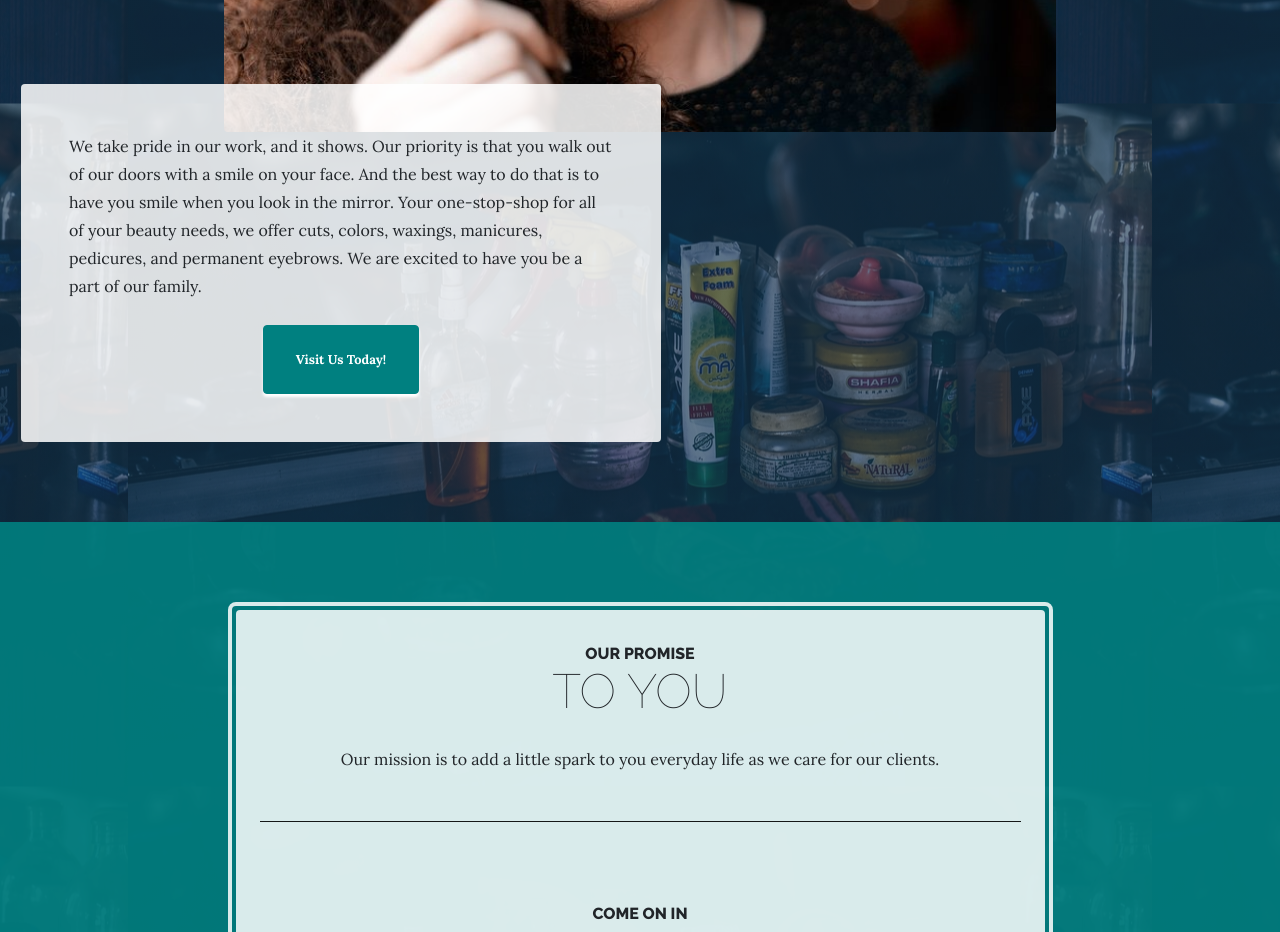
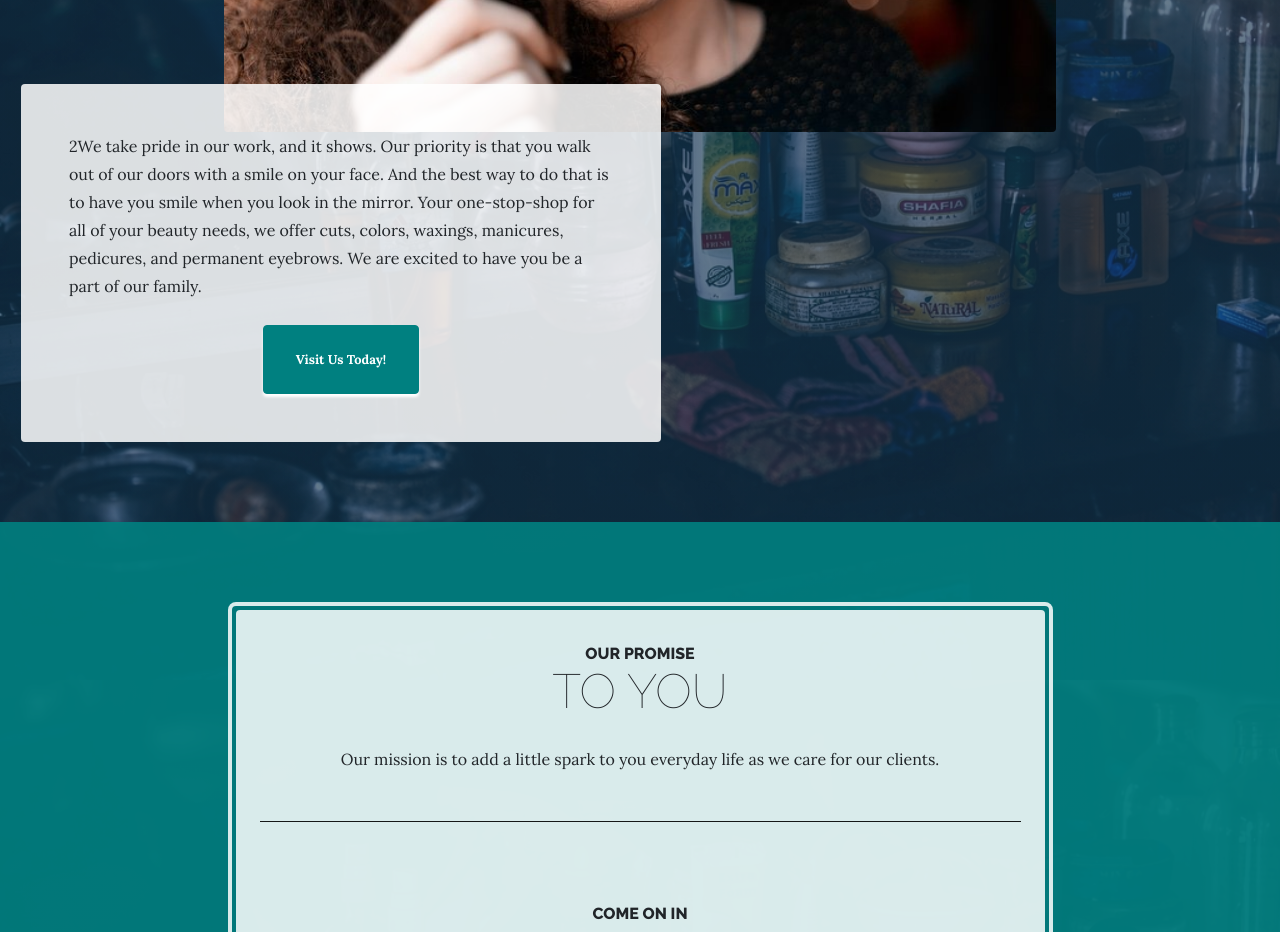
Before and after one commit to tarmes/loveYourHair, a website: page index.html in a window 1280 px wide. Shown: the part 920-1852 px from the top of the page. Drawn offline with Linux system fonts and the light colour scheme.

Commit message:
vp test 8

```diff
--- a/css/business-casual.css
+++ b/css/business-casual.css
@@ -3,7 +3,7 @@ body {
   background: linear-gradient(rgba(21, 51, 77, 0.65), rgba(21, 51, 77, 0.65)), url("../img/salonDesk.jpg");
   background-attachment: fixed;
   background-position: center center;
-  background-size: cover 100%;
+  background-size: auto 100%;
 
 }
 
--- a/index.html
+++ b/index.html
@@ -76,7 +76,7 @@
           <img class="product-item-img mx-auto d-flex rounded img-fluid mb-3 mb-lg-0" src="img/homeHair.jpg" alt="">
           <div class="product-item-description d-flex mr-auto">
             <div class="bg-faded p-5 rounded">
-              <p class="mb-0">We take pride in our work, and it shows. Our priority is that you walk out of our doors with a smile on your face. And the best way to do that is to have you smile when you look in the mirror. Your one-stop-shop for all of your beauty needs, we offer cuts, colors, waxings, manicures, pedicures, and permanent eyebrows. We are excited to have you be a part of our family.</p>
+              <p class="mb-0">2We take pride in our work, and it shows. Our priority is that you walk out of our doors with a smile on your face. And the best way to do that is to have you smile when you look in the mirror. Your one-stop-shop for all of your beauty needs, we offer cuts, colors, waxings, manicures, pedicures, and permanent eyebrows. We are excited to have you be a part of our family.</p>
               <div class="intro-button mx-auto">
                 <a class="btn btn-primary btn-xl" href="contact.html">Visit Us Today!</a>
               </div>
```
